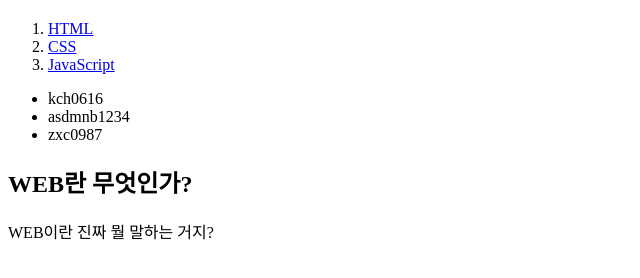
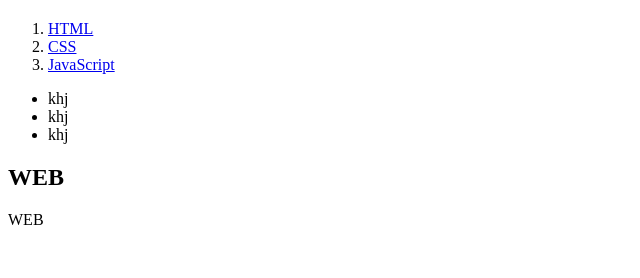
Before and after one commit to kch0616/web1, a plain HTML site: page index.html in a window 1280 px wide. Shown: the part 60-338 px from the top of the page, without its empty margins (0-640 px from the left). Drawn offline with Linux system fonts and the light colour scheme.

Commit message:
first version

```diff
--- a/index.html
+++ b/index.html
@@ -12,13 +12,13 @@
     <li><a href="3.html">JavaScript</a></li>
   </ol>
   <ul>
-    <li>kch0616</li>
-    <li>asdmnb1234</li>
-    <li>zxc0987</li>
+    <li>khj</li>
+    <li>khj</li>
+    <li>khj</li>
   </ul>
-  <h2>WEB란 무엇인가?</h2>
+  <h2>WEB</h2>
   <p>
-    WEB이란 진짜 뭘 말하는 거지?
+    WEB
   </p>
 </body>
 </html>
```
